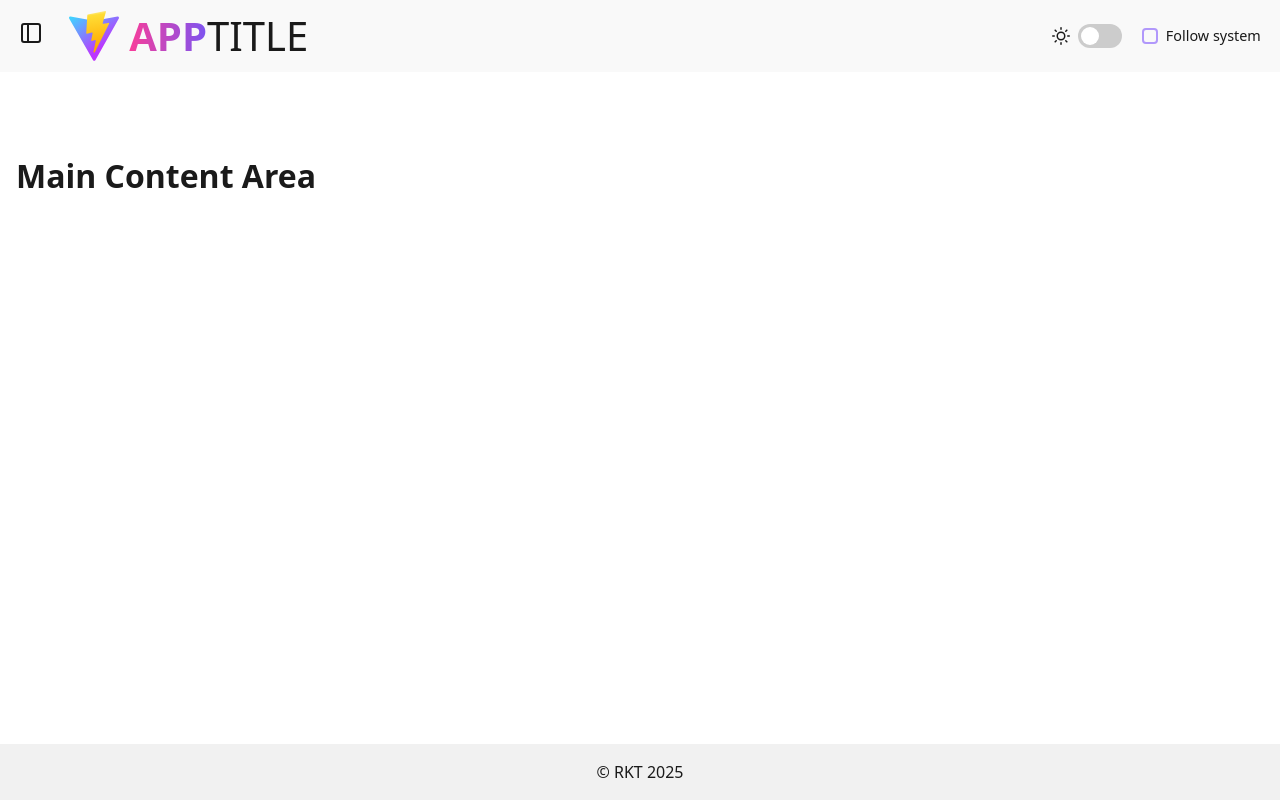
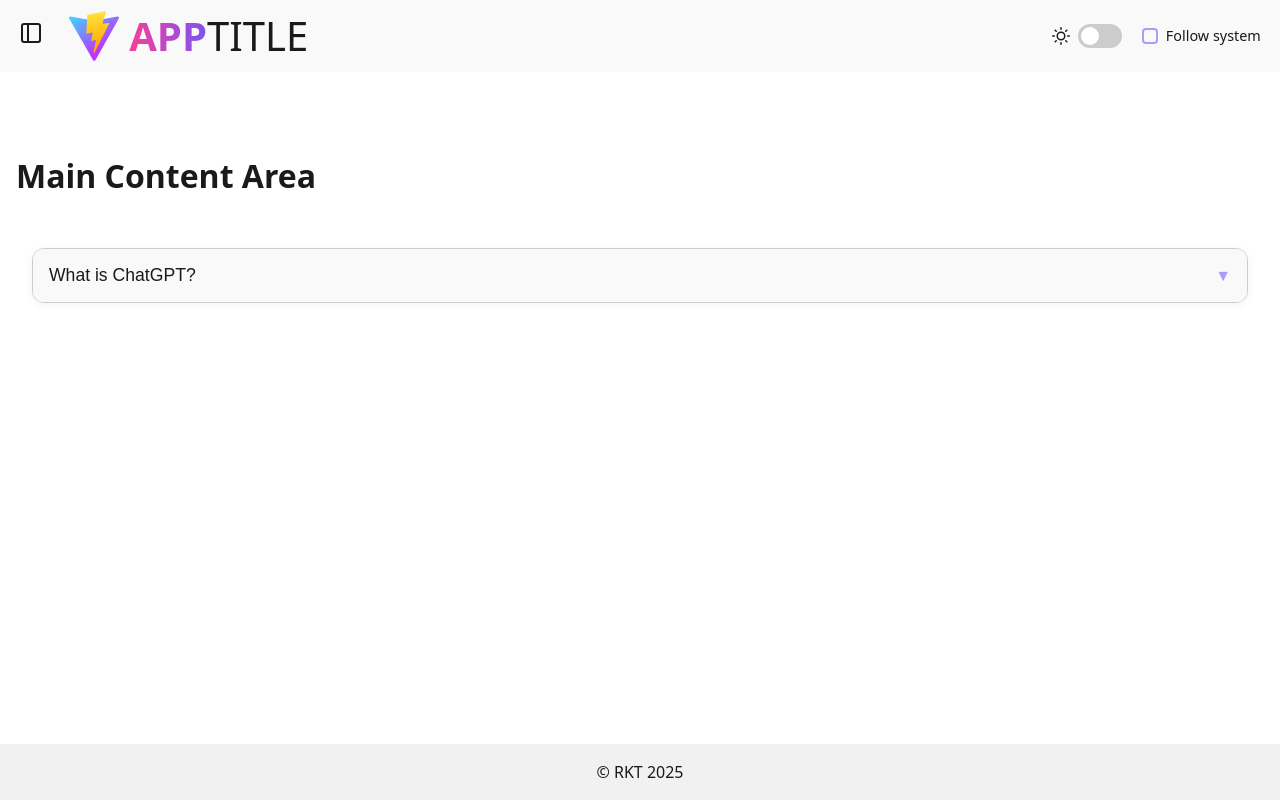
Before and after one commit to MeRahulThakur/React-ResponsiveUI, a React (Vite) app: page / in a window 1280 px wide. Built offline with nearby package versions, Linux system fonts and the light colour scheme.

Commit message:
Added Accordion component

```diff
--- a/src/App.tsx
+++ b/src/App.tsx
@@ -3,6 +3,7 @@ import './App.css'
 import Footer from './UI/Footer'
 import Header from './UI/Header'
 import SidebarMenu from './UI/SidebarMenu';
+import Accordion from './UI/Accordion/Accordion';
 
 const PageLayout: React.FC = () => {
   const [isSidebarOpen, setSidebarOpen] = useState(false);
@@ -25,6 +26,7 @@ const PageLayout: React.FC = () => {
         <Header isSticky onMenuToggle={toggleSidebar} />
         <main style={{ flex: 1, padding: '1rem', paddingTop: '80px', paddingBottom: '80px' }}>
           <h1>Main Content Area</h1>
+          <Accordion />
         </main>
         <Footer isSticky />
       </div>
--- /dev/null
+++ b/src/UI/Accordion/Accordion.css
@@ -0,0 +1,63 @@
+.expandable-container {
+  max-width: auto;
+  margin: 2rem auto;
+  padding: 1rem;
+}
+
+.accordion-item {
+  border: 1px solid var(--accordion-border);
+  border-radius: 12px;
+  margin-bottom: 1rem;
+  overflow: hidden;
+  transition: all 0.3s ease;
+  background: var(--accordion-bg);
+  box-shadow: 0 2px 8px rgba(0, 0, 0, 0.05);
+  color: var(--text-color);
+}
+
+.accordion-header {
+  width: 100%;
+  padding: 1rem;
+  font-size: 1.1rem;
+  background: var(--accordion-header-bg);
+  color: var(--text-color);
+  border: none;
+  outline: none;
+  cursor: pointer;
+  display: flex;
+  justify-content: space-between;
+  align-items: center;
+  transition: background 0.2s;
+}
+
+.accordion-header:hover {
+  background-color: color-mix(in srgb, var(--accent-color) 15%, var(--accordion-header-bg));
+}
+
+.accordion-header.active {
+  color: var(--accent-color);
+}
+
+.accordion-content {
+  max-height: 0;
+  overflow: hidden;
+  padding: 0 1rem;
+  background: var(--accordion-bg);
+  transition: max-height 0.3s ease, padding 0.3s ease;
+}
+
+.accordion-content.open {
+  max-height: 200px;
+  padding: 1rem;
+  border-top: 1px solid var(--accordion-border);
+}
+
+.chevron {
+  font-size: 1rem;
+  transition: transform 0.3s;
+  color: var(--accent-color);
+}
+
+.chevron.open {
+  transform: rotate(180deg);
+}
--- /dev/null
+++ b/src/UI/Accordion/Accordion.tsx
@@ -0,0 +1,38 @@
+import React, { useState } from 'react';
+import './Accordion.css';
+
+type AccordionItem = {
+  id: number;
+  title: string;
+  content: string;
+};
+
+const accordionItems: AccordionItem[] = [
+  { id: 1, title: 'What is ChatGPT?', content: 'ChatGPT is an AI developed by OpenAI.' }
+];
+
+const Accordion: React.FC = () => {
+  const [openId, setOpenId] = useState<number | null>(null);
+
+  const toggleItem = (id: number) => {
+    setOpenId(openId === id ? null : id);
+  };
+
+  return (
+    <div className="expandable-container">
+      {accordionItems.map((item) => (
+        <div key={item.id} className="accordion-item">
+          <button className="accordion-header" onClick={() => toggleItem(item.id)}>
+            <span>{item.title}</span>
+            <span className="chevron">{openId === item.id ? '▲' : '▼'}</span>
+          </button>
+          <div className={`accordion-content ${openId === item.id ? 'open' : ''}`}>
+            <p>{item.content}</p>
+          </div>
+        </div>
+      ))}
+    </div>
+  );
+};
+
+export default Accordion;
--- a/src/index.css
+++ b/src/index.css
@@ -16,6 +16,10 @@
   --background: #343541;
   --text-color: #ffffff;
   --accent-color: #7c54f1;
+
+  --accordion-bg: #1e1e2f;
+  --accordion-header-bg: #2b2b3c;
+  --accordion-border: #444;
   transition: all 0.3s ease;
 }
 
@@ -28,4 +32,9 @@
   --background: #ffffff;
   --text-color: #1a1a1a;
   --accent-color: #a78bfae3;
+
+  --accordion-bg: #fff;
+  --accordion-header-bg: #f9f9f9;
+  --accordion-border: #ccc;
+
 }
```
